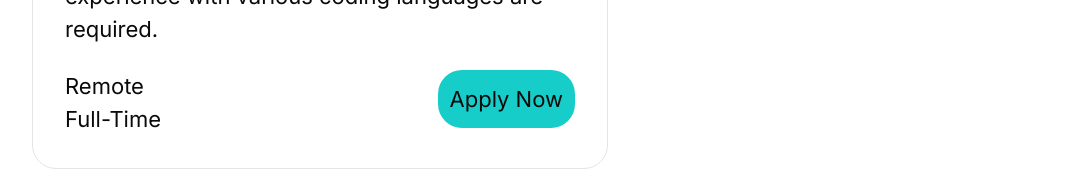
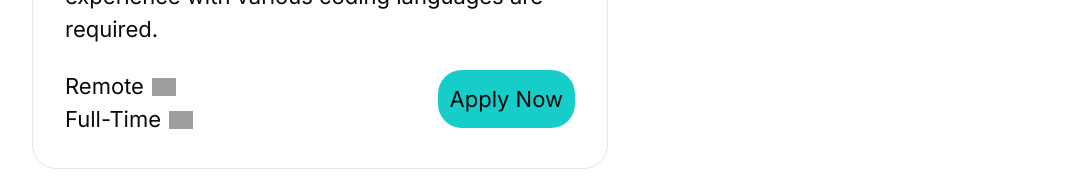
Before and after one commit to Roshen-Perera/ceylon-developers-portfolio, a Next.js app: page /careers in a window 1280 px wide. Shown: the part 3276-3462 px from the top of the page, without its empty margins (0-1083 px from the left). Built offline with nearby package versions, Linux system fonts and the light colour scheme; grey boxes are pictures that could not be loaded.

Commit message:
Refactor Roles component to include icons for Remote and Full-Time positions

```diff
--- a/components/roles.tsx
+++ b/components/roles.tsx
@@ -1,3 +1,4 @@
+import Image from "next/image";
 import React from "react";
 
 const Roles = () => {
@@ -17,8 +18,14 @@ const Roles = () => {
           </p>
           <div className="flex flex-row justify-between">
             <div className="text-[22px] gap-4">
-              <p>Remote</p>
-              <p>Full-Time</p>
+              <div className="flex flex-row gap-2 items-center">
+                <p>Remote</p>
+                <Image src="/assets/icons/remoteIcon.png" alt="remote" width={24} height={24}/>
+              </div>
+              <div className="flex flex-row gap-2 items-center">
+                <p>Full-Time</p>
+                <Image src="/assets/icons/fullTimeIcon.png" alt="fulltime" width={24} height={24}/>
+              </div>
             </div>
             <div>
               <button className="text-[22px] p-3 text-lg bg-[#17CDCA] rounded-3xl">
```
